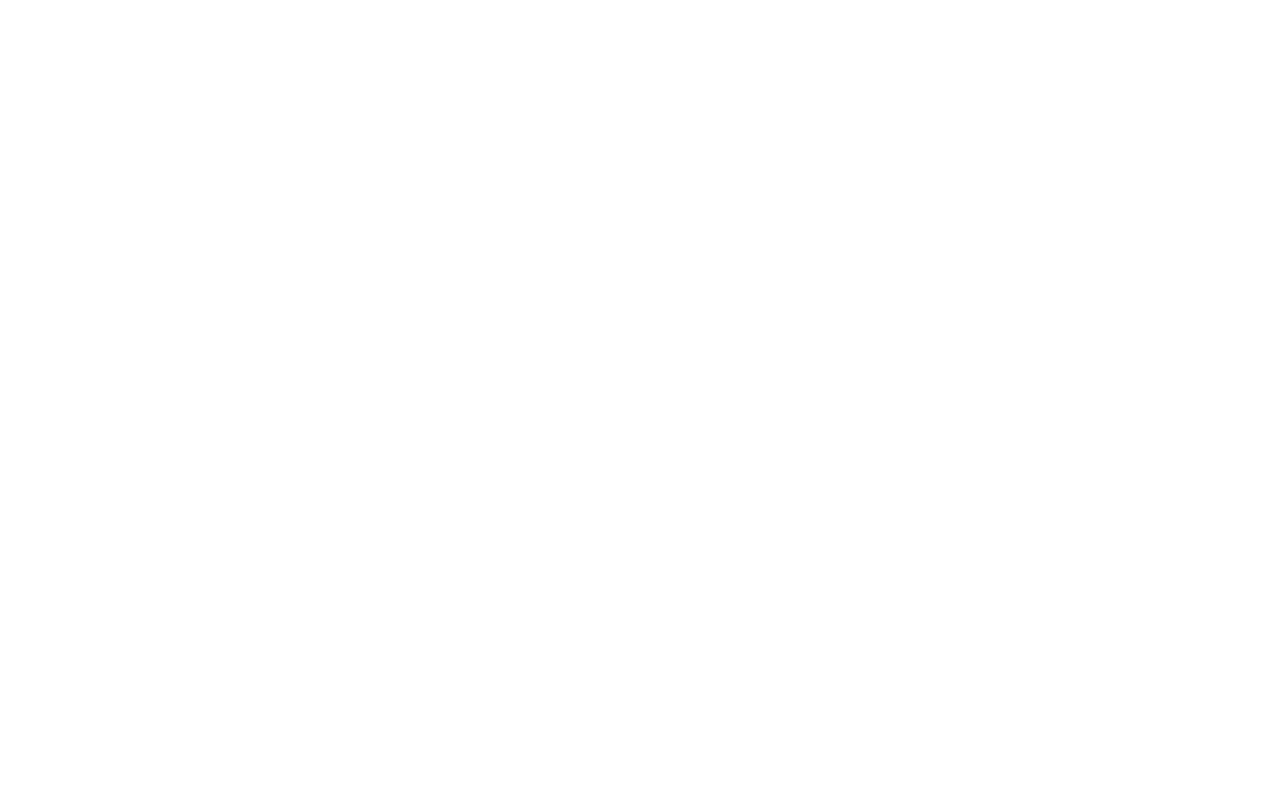
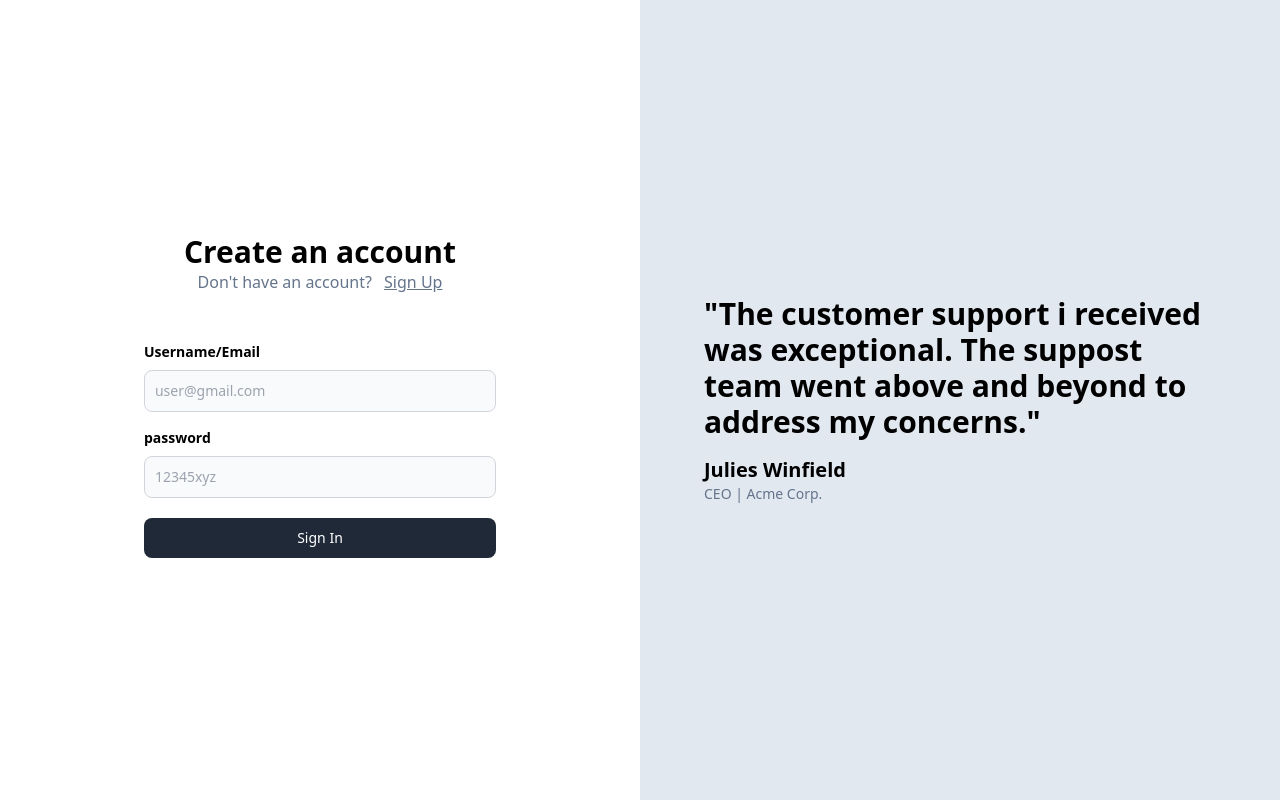
Before and after one commit to bajshorya/Medium, a React (Vite) app in the folder frontend/: page / in a window 1280 px wide. Before the commit this address had no page. Built offline with nearby package versions, Linux system fonts and the light colour scheme.

Commit message:
made "/" the main routing page

```diff
--- a/frontend/src/App.tsx
+++ b/frontend/src/App.tsx
@@ -11,7 +11,7 @@
       <BrowserRouter>
         <Routes>
           <Route path="/signup" element={<Signup />} />
-          <Route path="/signin" element={<Signin />} />
+          <Route path="/" element={<Signin />} />
           <Route path="/blog/:id" element={<Blog />} />
           <Route path="/blogs" element={<Blogs />} />
           <Route path="/publish" element={<Publish />} />
--- a/frontend/src/components/Auth.tsx
+++ b/frontend/src/components/Auth.tsx
@@ -1,6 +1,6 @@
 import { SignupInput } from "@shoryabaj/common-zod";
 import axios from "axios";
-import  { ChangeEvent, useState } from "react";
+import { ChangeEvent, useState } from "react";
 import { Link, useNavigate } from "react-router-dom";
 import { BACKEND_URL } from "../config";
 export const Auth = ({ type }: { type: "signup" | "signin" }) => {
@@ -36,7 +36,7 @@
                 : "Already have an account!"}{" "}
               <Link
                 className="pl-2 underline"
-                to={type === "signin" ? "/signup" : "/signin"}
+                to={type === "signin" ? "/signup" : "/"}
               >
                 {type === "signin" ? "Sign Up" : "Sign In"}
               </Link>
```
